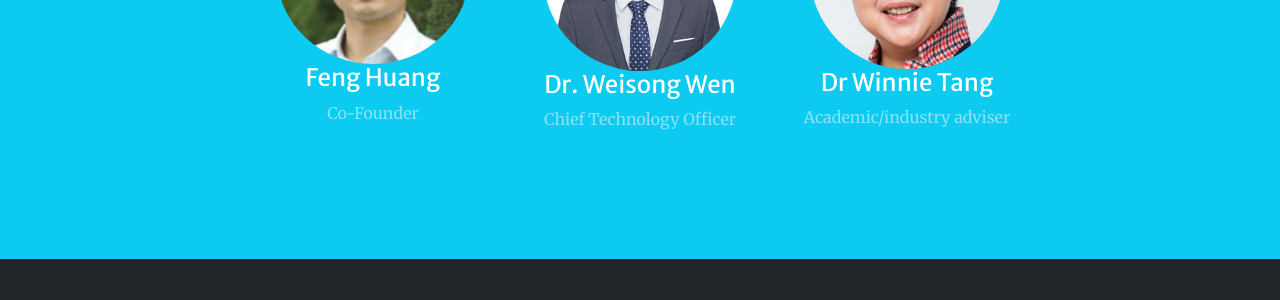
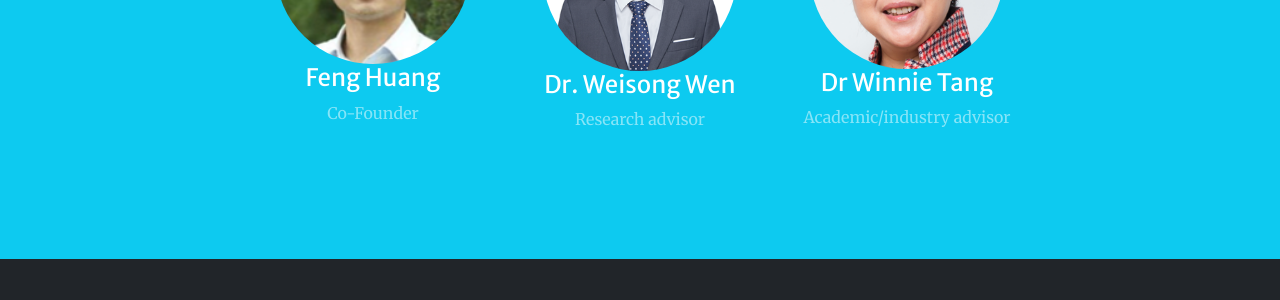
Before and after one commit to AutoSystemHK/AutoSystemHK.github.io, a Jekyll site: the page built from index.md, in a window 1280 px wide and 900 px high, scrolled down 2253 px. Shown: the part 153-453 px from the top of the window. Built offline with Jekyll 4.4.1, drawn with Linux system fonts in a browser that asks for light colours; comment, search, counter and statistics services are not loaded.

Commit message:
Update index.md

```diff
--- a/index.md
+++ b/index.md
@@ -92,7 +92,7 @@ sections:
         image: assets/img/members/huangfeng.png
         url: '#'
       - title: Dr. Weisong Wen
-        text: Chief Technology Officer
+        text: Research advisor
         image: assets/img/members/weisongwen.png
         url: '#'
       # - title: Jiahao Hu
@@ -100,7 +100,7 @@ sections:
       #   image: assets/img/members/jiahaohu.jpg
       #   url: '#'
       - title: Dr Winnie Tang
-        text: Academic/industry adviser
+        text: Academic/industry advisor
         image: assets/img/members/WinnieTANG.png
         url: '#'
       # - title: Daniel T. Riley
```
